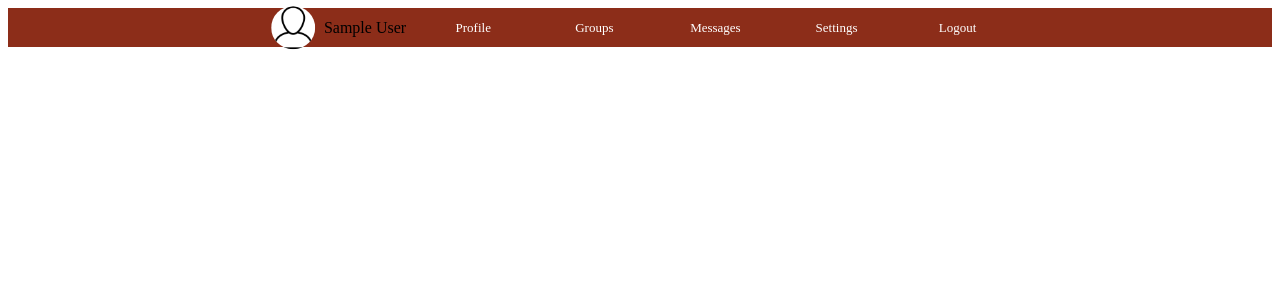
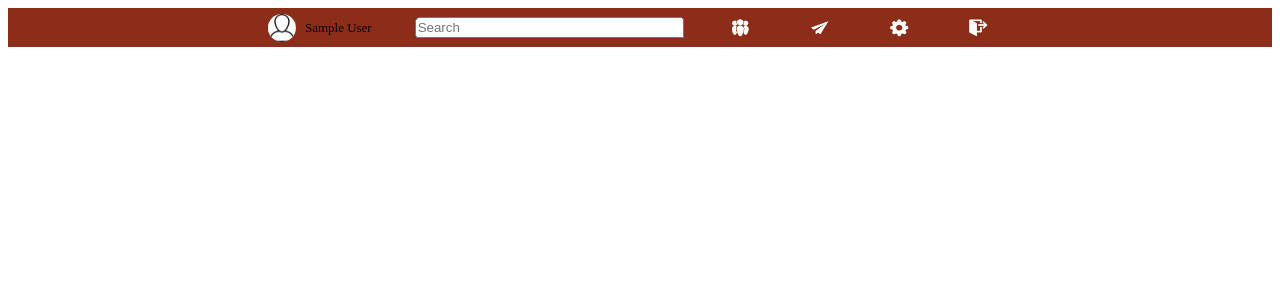
Before and after one commit to franciscolfraga/FEUPbook, a PHP site: template views/sticky-bar.php in a window 1280 px wide. Shown: the top 300 px of the page. Run offline with PHP 8.4, Linux system fonts and the light colour scheme; the template is opened without the code that fills it, so the values that code supplies are empty; the visitor is signed in with stand-in values (Sample User, id 1).

Commit message:
added search bar

```diff
--- a/actions/register.php
+++ b/actions/register.php
@@ -20,7 +20,7 @@
     if( createUser($name, $email, $password))
       $_SESSION['success_message'] = 'User registered with success!';
     else
-      $_SESSION['error_message'] = 'Users cannot be registered right now!';
+      $_SESSION['error_message'] = 'Failed to register!';
   } catch (PDOException $e) {
 
     if (strpos($e->getMessage(), 'user_email_key') !== false){
@@ -31,7 +31,6 @@
     }
 
     $_SESSION['form_values'] = $_POST;
-    die(header('Location: ../index.php'));
   }
 
   header('Location: ../index.php');
--- a/config/init.php
+++ b/config/init.php
@@ -21,6 +21,7 @@
     unset($_SESSION['db_error']);
   }
 
+
   try{
     $conn = new PDO('pgsql:host=dbm.fe.up.pt;port=5432;dbname=sibd1812', 'sibd1812', '9RONM1945N');
     $conn->setAttribute(PDO::ATTR_DEFAULT_FETCH_MODE, PDO::FETCH_ASSOC);
--- a/css/sticky-bar.css
+++ b/css/sticky-bar.css
@@ -39,21 +39,41 @@
   position: absolute;
   display: block;
   width: auto;
-  height: 140%;
-  border-radius: 50%;
-  background-color: white;
+  height: 50%;
+  background-color: none;
   left: 50%;
   top: 50%;
   -webkit-transform: translate(-50%, -50%);
   transform: translate(-50%, -50%);
 }
 
-#user-col {
-  width: 20% !important;
+.sticky-bar td {
+  height: 100% !important;
+  min-height: 100%;
+}
+
+.sticky-bar form {
+  display: block;
+  height: 100% !important;
+  min-height: 100%;
+  width: 100%;
+}
+
+.sticky-bar form input {
+  position: absolute;
+  height: 60% !important;
+  width: 90%;
   padding: 0%;
-  border-spacing: 0px;
-  margin-top: 0px;
-  margin-bottom: 0px;
+  left: 50%;
+  top: 50%;
+  -webkit-transform: translate(-50%, -50%);
+  transform: translate(-50%, -50%);
+}
+
+#profile-pic {
+  background-color: white;
+  height: 80%;
+  border-radius: 50%;
 }
 
 tr {
@@ -62,11 +82,19 @@
 }
 
 #img-col {
-  width: 40% !important;
-  height: 100%;
+  width: 5% !important;
+  max-width: 5% !important;
+  cursor: pointer;
 }
 
-#user-table {
-  table-layout: fixed;
-  height: 100%;
+#name-col {
+  width: 12.5% !important;
+  max-width: 12.5% !important;
+  text-align: left;
+  cursor: pointer;
 }
+
+#search-col {
+  width: 40% !important;
+  max-width: 40% !important;
+}
--- a/database/user.php
+++ b/database/user.php
@@ -10,7 +10,7 @@
       $hash = password_hash ($password , PASSWORD_DEFAULT, $options);
 
       $stmt = $conn->prepare('INSERT INTO users (name, email, password) VALUES (?, ?, ?)');
-      $stmt->execute(array($name, $email, $hash));
+      return $stmt->execute(array($name, $email, $hash));
     } catch(PDOException $ex){
       $_SESSION['db_error'] = $ex;
     }
--- a/views/notifications.php
+++ b/views/notifications.php
@@ -12,7 +12,6 @@
       </table>
     </div>
     <?php }?>
-
     <?php if (isset($_SUCCESS_MESSAGE)) { ?>
     <div id="success" class="notifications">
       <table>
@@ -23,7 +22,6 @@
       </table>
     </div>
     <?php }?>
-
     <?php if (isset($_DB_ERROR)) { ?>
     <div id="db-error-container" class="notifications">
       <div id="db-error" class="notifications">
--- a/views/sticky-bar.php
+++ b/views/sticky-bar.php
@@ -4,30 +4,29 @@
 <div class="bar-container">
   <table class="sticky-bar">
     <tr>
-      <td id="user-col">
-        <a href="#">
-          <table id="user-table">
-            <tr>
-              <td id="img-col"><img src="img/user.png"></td>
-              <td><?php echo $_SESSION['name'] ?></td>
-            </tr>
-          </table>
-        </a>
+      <td id="img-col">
+        <img id="profile-pic" src="img/user.png">
+      </td>
+      <td id="name-col">
+        <?php echo $_SESSION['name'] ?>
+      </td>
+      </td>
+      <td id="search-col">
+        <form method="post" action="#" id="search-bar">
+          <input type="text" name="search" placeholder="Search">
+        </form>
       </td>
       <td>
-        <a href="#">Profile</a>
+        <a href="#"><img src="img/icons/groups.png"></a>
       </td>
       <td>
-        <a href="#">Groups</a>
+        <a href="#"><img src="img/icons/messages.png"></a>
       </td>
       <td>
-        <a href="#">Messages</a>
+        <a href="#"><img src="img/icons/settings.png"></a>
       </td>
       <td>
-        <a href="#">Settings</a>
-      </td>
-      <td>
-        <a href="/actions/logout.php">Logout</a>
+        <a href="/actions/logout.php"><img src="img/icons/logout.png"></a>
       </td>
     </tr>
   </table>
```
Also changed, not shown: img/icons/groups.png (added), img/icons/logout.png (added), img/icons/messages.png (added), img/icons/settings.png (added).
